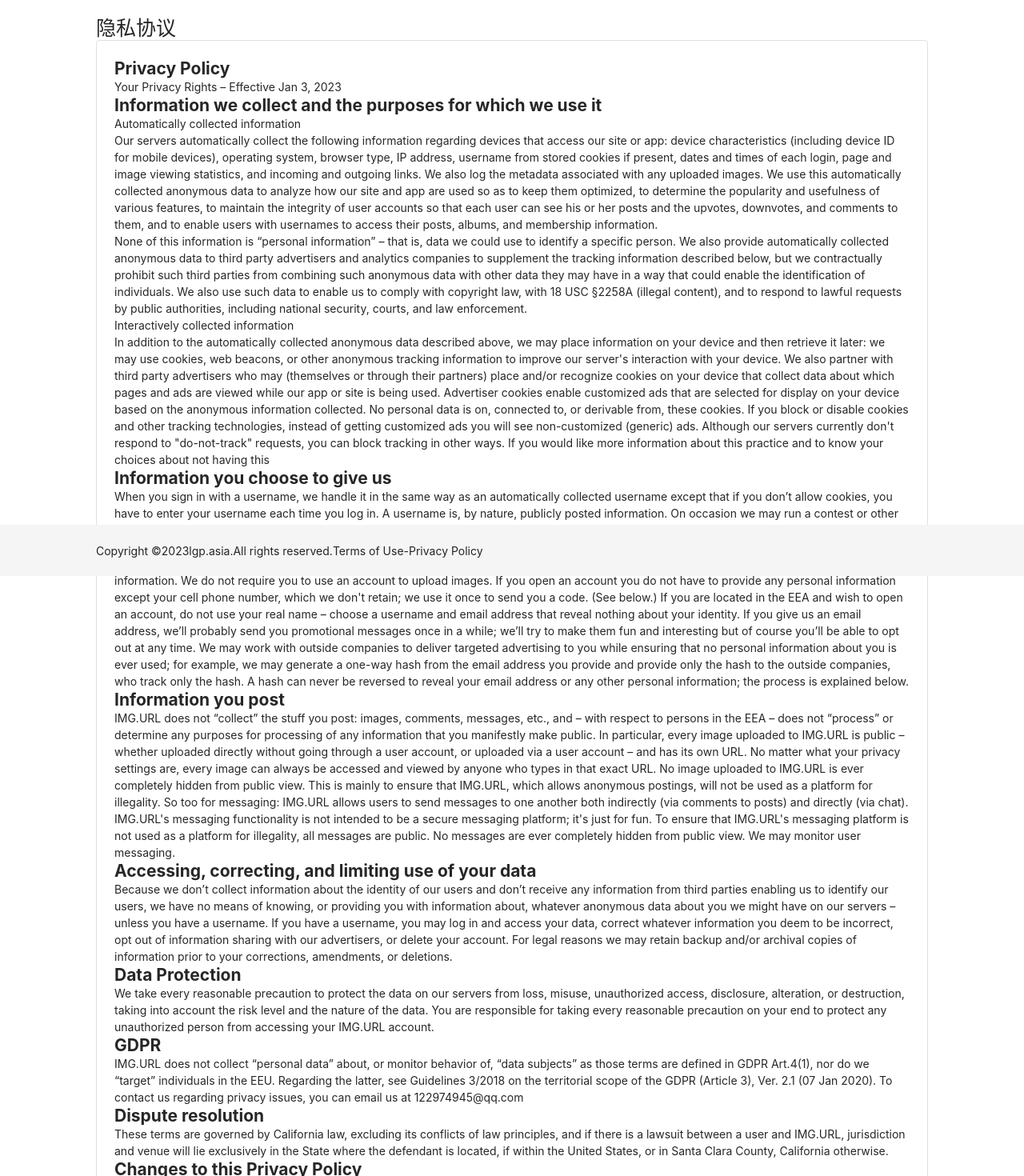
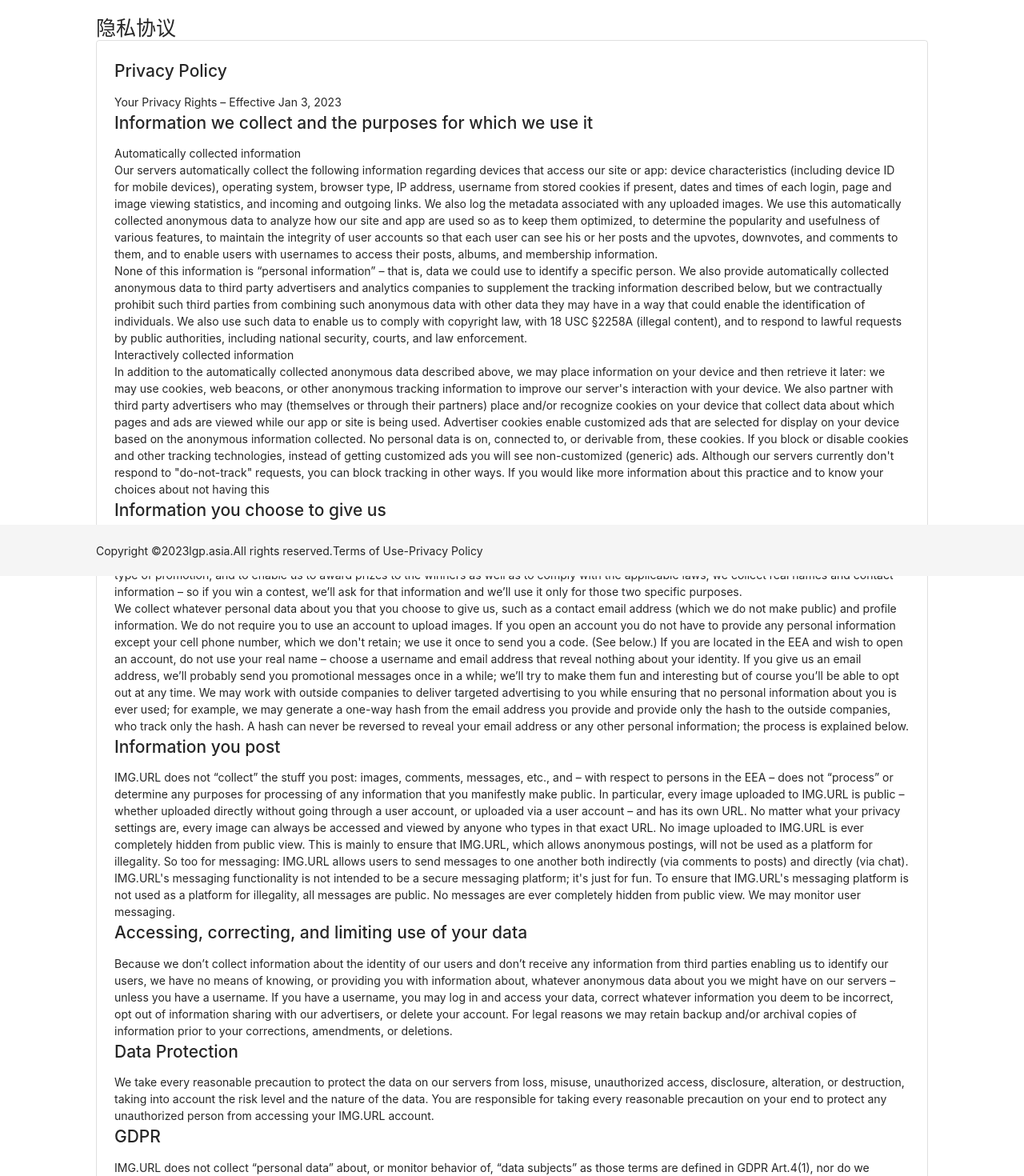
Before and after one commit to leigp555/img-link, a Vue app: page /#/privacy-policy in a window 1280 px wide. Shown: the part 80-1550 px from the top of the page at 80% size. Built offline with nearby package versions, Linux system fonts and the light colour scheme.

Commit message:
docs: 跟换layout组件名字

```diff
--- a/src/components/Policy.vue
+++ b/src/components/Policy.vue
@@ -2,9 +2,11 @@
   <div class="policy">
     <p class="title">隐私协议</p>
     <div class="policy-body">
-      <h2>Privacy Policy</h2>
+      <p class="description">Privacy Policy</p>
       <p>Your Privacy Rights – Effective Jan 3, 2023</p>
-      <h2>Information we collect and the purposes for which we use it</h2>
+      <p class="description">
+        Information we collect and the purposes for which we use it
+      </p>
       <p>Automatically collected information</p>
       <p>
         Our servers automatically collect the following information regarding devices
@@ -50,7 +52,7 @@
         practice and to know your choices about not having this
       </p>
 
-      <h2>Information you choose to give us</h2>
+      <p class="description">Information you choose to give us</p>
       <p>
         When you sign in with a username, we handle it in the same way as an
         automatically collected username except that if you don’t allow cookies, you
@@ -79,7 +81,7 @@
         email address or any other personal information; the process is explained below.
       </p>
 
-      <h2>Information you post</h2>
+      <p class="description">Information you post</p>
       <p>
         IMG.URL does not “collect” the stuff you post: images, comments, messages, etc.,
         and – with respect to persons in the EEA – does not “process” or determine any
@@ -98,7 +100,7 @@
         messages are ever completely hidden from public view. We may monitor user
         messaging.
       </p>
-      <h2>Accessing, correcting, and limiting use of your data</h2>
+      <p class="description">Accessing, correcting, and limiting use of your data</p>
       <p>
         Because we don’t collect information about the identity of our users and don’t
         receive any information from third parties enabling us to identify our users, we
@@ -110,7 +112,7 @@
         backup and/or archival copies of information prior to your corrections,
         amendments, or deletions.
       </p>
-      <h2>Data Protection</h2>
+      <p class="description">Data Protection</p>
       <p>
         We take every reasonable precaution to protect the data on our servers from
         loss, misuse, unauthorized access, disclosure, alteration, or destruction,
@@ -118,7 +120,7 @@
         responsible for taking every reasonable precaution on your end to protect any
         unauthorized person from accessing your IMG.URL account.
       </p>
-      <h2>GDPR</h2>
+      <p class="description">GDPR</p>
       <p>
         IMG.URL does not collect “personal data” about, or monitor behavior of, “data
         subjects” as those terms are defined in GDPR Art.4(1), nor do we “target”
@@ -127,14 +129,14 @@
         regarding privacy issues, you can email us at
         <a href="mailto:122974945@qq.com">122974945@qq.com</a>
       </p>
-      <h2>Dispute resolution</h2>
+      <p class="description">Dispute resolution</p>
       <p>
         These terms are governed by California law, excluding its conflicts of law
         principles, and if there is a lawsuit between a user and IMG.URL, jurisdiction
         and venue will lie exclusively in the State where the defendant is located, if
         within the United States, or in Santa Clara County, California otherwise.
       </p>
-      <h2>Changes to this Privacy Policy</h2>
+      <p class="description">Changes to this Privacy Policy</p>
       <p>
         We may revise our privacy policy from time to time by posting the changes here.
         You can determine the date of the most recent changes by looking at the
@@ -156,8 +158,13 @@
     display: flex;
     flex-direction: column;
     word-wrap: break-word;
-    border: 1px solid rgba(0, 0, 0, 0.125);
+    border: 1px solid var(--border-color);
     border-radius: 0.25rem;
+    > .description {
+      font-size: 21px;
+      margin-bottom: 12px;
+      font-weight: 500;
+    }
   }
 }
 </style>
--- a/src/components/Upload.vue
+++ b/src/components/Upload.vue
@@ -56,7 +56,7 @@ const fileTip = ref<string>('已选择3个文件')
       margin-right: 4px;
       text-overflow: ellipsis;
       padding: 4px 11px;
-      border: 1px solid #d9d9d9;
+      border: 1px solid var(--border-color);
       border-radius: 2px;
       background: var(--input-color);
       transition: all 250ms;
@@ -87,12 +87,12 @@ const fileTip = ref<string>('已选择3个文件')
 
   > .file-preview {
     border-radius: 5px;
-    border: 1px solid #ddd;
+    border: 1px solid var(--border-color);
     padding: 8px;
     width: 100%;
     margin-bottom: 5px;
     > .file-content {
-      border: 1px dashed #aaa;
+      border: 1px dashed var(--border-color);
       border-radius: 4px;
       height: 100%;
       text-align: center;
--- a/src/layout/HomeLayout.vue
+++ b/src/layout/Layout.vue
@@ -6,8 +6,8 @@
   <Footer />
 </template>
 <script setup lang="ts">
-import Header from '@/layout/HomeHeader.vue'
-import Footer from '@/layout/HomeFooter.vue'
+import Header from '@/layout/Header.vue'
+import Footer from '@/layout/Footer.vue'
 </script>
 
 <style lang="scss" scoped>
--- a/src/router/index.ts
+++ b/src/router/index.ts
@@ -10,7 +10,8 @@ const routes: Array<RouteRecordRaw> = [
     component: () => import('@/views/Home.vue'),
     children: [
       {
-        path: 'upload',
+        path: '',
+        alias: 'upload',
         name: 'Upload',
         component: () => import('@/components/Upload.vue')
       },
--- a/src/style/global.scss
+++ b/src/style/global.scss
@@ -32,6 +32,7 @@ body.theme-light {
   --header-bac: #ffffff;
   --header-shadow: 0 2px 8px #f0f1f2;
   --footer-bac:#f5f5f5;
+  --border-color:rgba(0,0,0,.125);
   --input-color:#ffffff;
   --login-shadow:0 1px 2px -2px #00000029, 0 3px 6px #0000001f, 0 5px 12px 4px #00000017;
 }
@@ -40,8 +41,9 @@ body.theme-dark {
   background: #1f1f1f;
   --font-color:#d3d3d3;
   --header-bac: #101112;
-  --header-shadow: 0 0 0 #000000;
+  --header-shadow: 0 2px 8px #101112;
   --footer-bac:#101112;
+  --border-color:#404c5a;
   --input-color:#232a3b;
   --login-shadow:0 1px 2px -2px #000, 0 3px 6px #000, 0 5px 12px 4px #000;
 }
--- a/src/views/Home.vue
+++ b/src/views/Home.vue
@@ -1,9 +1,9 @@
 <template>
-  <HomeLayout>
+  <Layout>
     <router-view />
-  </HomeLayout>
+  </Layout>
 </template>
 
 <script lang="ts" setup>
-import HomeLayout from '@/layout/HomeLayout.vue'
+import Layout from '@/layout/Layout.vue'
 </script>
--- a/src/views/Login.vue
+++ b/src/views/Login.vue
@@ -1,5 +1,5 @@
 <template>
-  <HomeLayout>
+  <Layout>
     <div class="login">
       <p class="title animate__animated animate__bounceInLeft">登录</p>
       <a-form
@@ -49,12 +49,12 @@
         </a-form-item>
       </a-form>
     </div>
-  </HomeLayout>
+  </Layout>
 </template>
 
 <script lang="ts" setup>
 import { reactive } from 'vue'
-import HomeLayout from '@/layout/HomeLayout.vue'
+import Layout from '@/layout/Layout.vue'
 
 interface FormState {
   username: string
--- a/src/views/Register.vue
+++ b/src/views/Register.vue
@@ -1,5 +1,5 @@
 <template>
-  <HomeLayout>
+  <Layout>
     <div class="login">
       <p class="title animate__animated animate__bounceInRight">注册</p>
       <a-form
@@ -49,12 +49,12 @@
         </a-form-item>
       </a-form>
     </div>
-  </HomeLayout>
+  </Layout>
 </template>
 
 <script lang="ts" setup>
 import { reactive } from 'vue'
-import HomeLayout from '@/layout/HomeLayout.vue'
+import Layout from '@/layout/Layout.vue'
 
 interface FormState {
   username: string
```
Also changed, not shown: src/layout/Footer.vue (renamed from src/layout/HomeFooter.vue), src/layout/Header.vue (renamed from src/layout/HomeHeader.vue), 1 other file (tests, documents, lock files or other folders).
